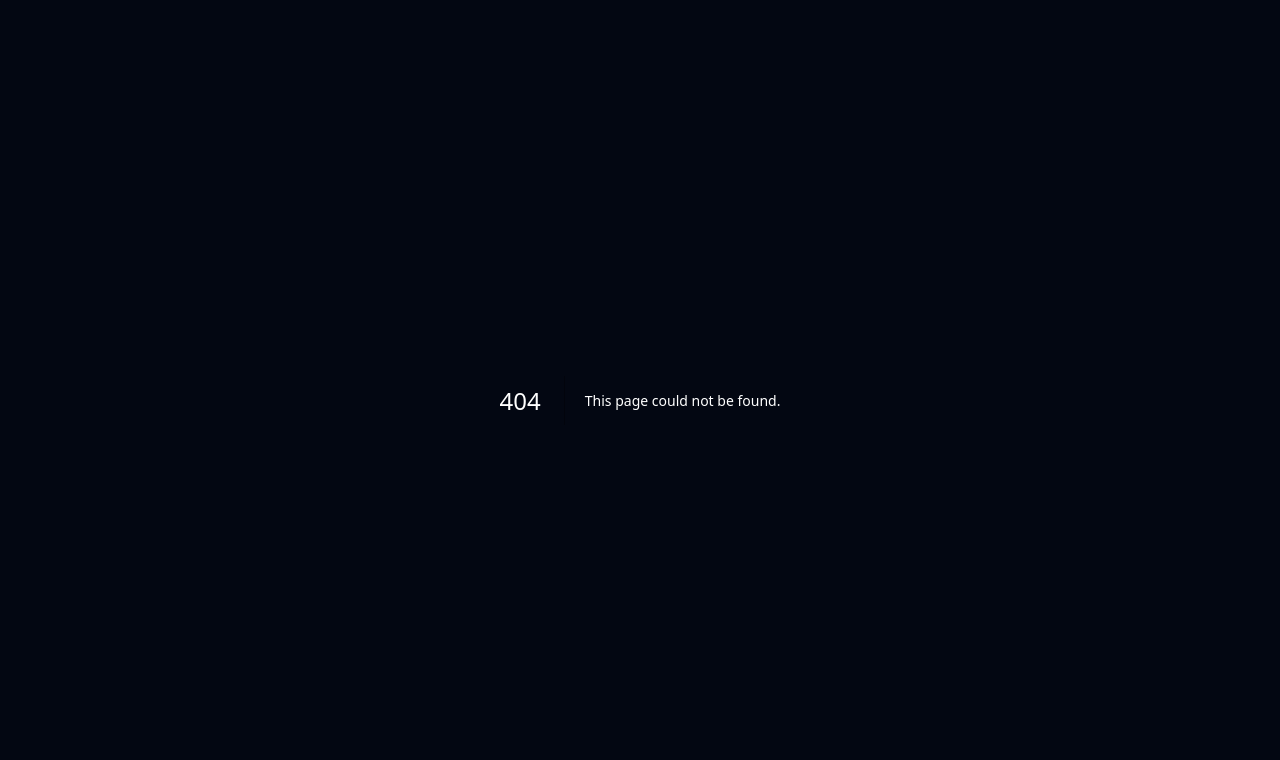
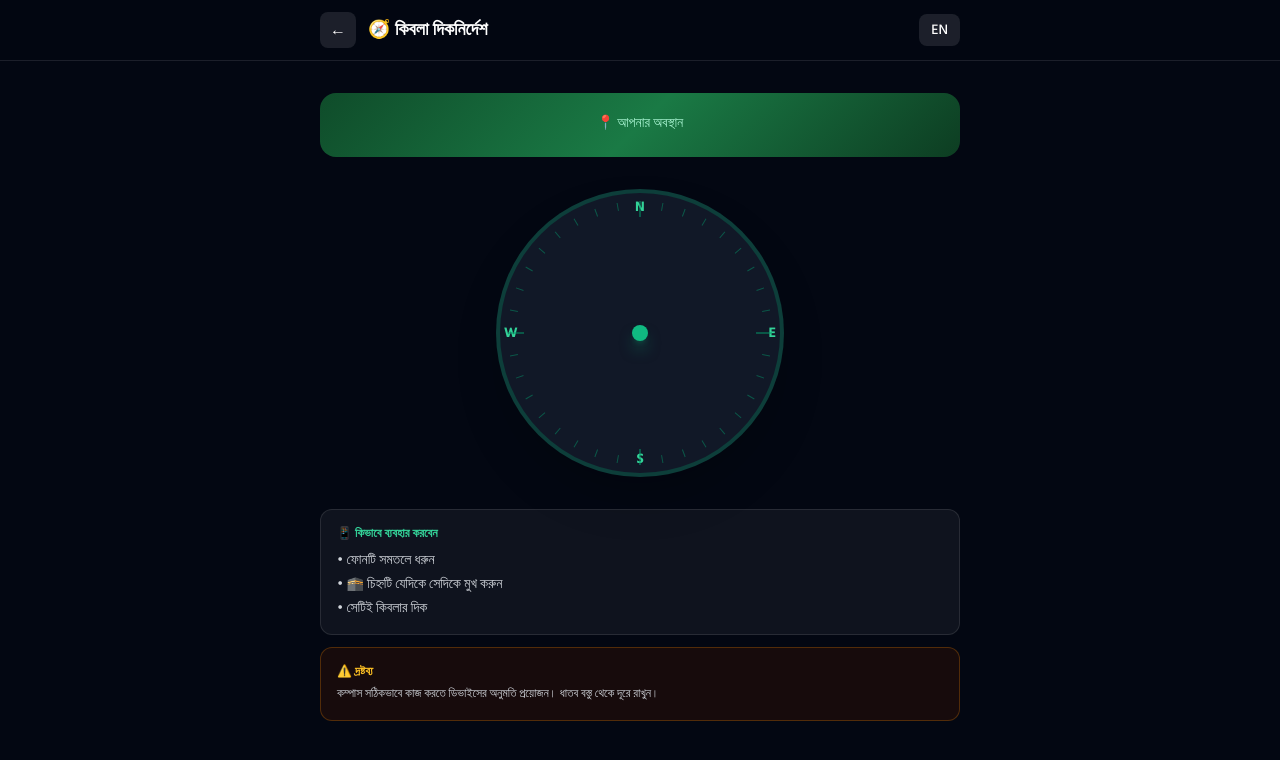
Before and after one commit to muhammadshourov404/nurapp, a Next.js app: page /nurapp/qibla in a window 1280 px wide. Before the commit this address had no page. Shown: the top 760 px of the page. Built offline with nearby package versions, Linux system fonts and the light colour scheme; no server answers.

Commit message:
Create page.js

```diff
--- /dev/null
+++ b/app/qibla/page.js
@@ -0,0 +1,203 @@
+'use client'
+
+import { useState, useEffect } from 'react'
+import Link from 'next/link'
+
+export default function QiblaPage() {
+  const [qiblaAngle, setQiblaAngle] = useState(null)
+  const [compassAngle, setCompassAngle] = useState(0)
+  const [location, setLocation] = useState(null)
+  const [status, setStatus] = useState('loading')
+  const [lang, setLang] = useState('bn')
+
+  useEffect(() => {
+    if (navigator.geolocation) {
+      navigator.geolocation.getCurrentPosition(
+        (pos) => {
+          const { latitude, longitude } = pos.coords
+          setLocation({ lat: latitude, lon: longitude })
+          const angle = calculateQibla(latitude, longitude)
+          setQiblaAngle(angle)
+          setStatus('success')
+        },
+        () => {
+          // Default to Dhaka
+          const angle = calculateQibla(23.8103, 90.4125)
+          setQiblaAngle(angle)
+          setLocation({ lat: 23.8103, lon: 90.4125 })
+          setStatus('default')
+        }
+      )
+    }
+
+    // Compass
+    const handleOrientation = (e) => {
+      if (e.alpha !== null) {
+        setCompassAngle(e.alpha)
+      }
+    }
+
+    if (window.DeviceOrientationEvent) {
+      if (typeof DeviceOrientationEvent.requestPermission === 'function') {
+        DeviceOrientationEvent.requestPermission()
+          .then(r => { if (r === 'granted') window.addEventListener('deviceorientation', handleOrientation) })
+          .catch(() => {})
+      } else {
+        window.addEventListener('deviceorientation', handleOrientation)
+      }
+    }
+
+    return () => window.removeEventListener('deviceorientation', handleOrientation)
+  }, [])
+
+  const calculateQibla = (lat, lon) => {
+    const KAABA_LAT = 21.4225
+    const KAABA_LON = 39.8262
+    const latRad = lat * Math.PI / 180
+    const lonRad = lon * Math.PI / 180
+    const kaabaLatRad = KAABA_LAT * Math.PI / 180
+    const kaabaLonRad = KAABA_LON * Math.PI / 180
+    const dLon = kaabaLonRad - lonRad
+    const y = Math.sin(dLon) * Math.cos(kaabaLatRad)
+    const x = Math.cos(latRad) * Math.sin(kaabaLatRad) -
+              Math.sin(latRad) * Math.cos(kaabaLatRad) * Math.cos(dLon)
+    const angle = Math.atan2(y, x) * 180 / Math.PI
+    return (angle + 360) % 360
+  }
+
+  const needleRotation = qiblaAngle !== null ? qiblaAngle - compassAngle : 0
+
+  return (
+    <main className="min-h-screen bg-gray-950">
+      {/* Header */}
+      <header className="sticky top-0 z-50 bg-gray-950/80 backdrop-blur-xl border-b border-white/10">
+        <div className="max-w-2xl mx-auto px-4 py-3 flex items-center justify-between">
+          <div className="flex items-center gap-3">
+            <Link href="/nurapp" className="w-9 h-9 rounded-lg bg-white/10 hover:bg-white/20 flex items-center justify-center transition-all">
+              ←
+            </Link>
+            <h1 className="text-lg font-bold text-white">
+              {lang === 'bn' ? '🧭 কিবলা দিকনির্দেশ' : '🧭 Qibla Direction'}
+            </h1>
+          </div>
+          <button
+            onClick={() => setLang(lang === 'bn' ? 'en' : 'bn')}
+            className="px-3 py-1.5 rounded-lg bg-white/10 hover:bg-white/20 text-sm font-medium transition-all"
+          >
+            {lang === 'bn' ? 'EN' : 'বাং'}
+          </button>
+        </div>
+      </header>
+
+      <div className="max-w-2xl mx-auto px-4 py-8">
+
+        {/* Info Card */}
+        <div className="rounded-2xl gradient-green p-5 text-center mb-8">
+          <p className="text-emerald-200 text-sm mb-1">
+            {lang === 'bn' ? '📍 আপনার অবস্থান' : '📍 Your Location'}
+          </p>
+          {location && (
+            <p className="text-white font-bold">
+              {status === 'default'
+                ? (lang === 'bn' ? 'ঢাকা, বাংলাদেশ (ডিফল্ট)' : 'Dhaka, Bangladesh (Default)')
+                : `${location.lat.toFixed(4)}°N, ${location.lon.toFixed(4)}°E`}
+            </p>
+          )}
+          {qiblaAngle !== null && (
+            <p className="text-amber-300 text-sm mt-2">
+              {lang === 'bn' ? `কিবলার দিক: ${Math.round(qiblaAngle)}°` : `Qibla Direction: ${Math.round(qiblaAngle)}°`}
+            </p>
+          )}
+        </div>
+
+        {/* Compass */}
+        <div className="flex justify-center mb-8">
+          <div className="relative w-72 h-72">
+            {/* Outer Ring */}
+            <div className="absolute inset-0 rounded-full border-4 border-emerald-600/30 bg-gray-900 shadow-2xl">
+              {/* Direction Labels */}
+              {[
+                { label: 'N', top: '4px', left: '50%', transform: 'translateX(-50%)' },
+                { label: 'S', bottom: '4px', left: '50%', transform: 'translateX(-50%)' },
+                { label: 'E', right: '4px', top: '50%', transform: 'translateY(-50%)' },
+                { label: 'W', left: '4px', top: '50%', transform: 'translateY(-50%)' },
+              ].map((d, i) => (
+                <span
+                  key={i}
+                  className="absolute text-emerald-400 font-bold text-sm"
+                  style={{ top: d.top, bottom: d.bottom, left: d.left, right: d.right, transform: d.transform }}
+                >
+                  {d.label}
+                </span>
+              ))}
+
+              {/* Degree Marks */}
+              {Array.from({ length: 36 }).map((_, i) => (
+                <div
+                  key={i}
+                  className="absolute w-full h-full"
+                  style={{ transform: `rotate(${i * 10}deg)` }}
+                >
+                  <div className={`absolute top-2 left-1/2 -translate-x-1/2 bg-emerald-600/50 ${i % 9 === 0 ? 'w-0.5 h-4' : 'w-px h-2'}`}></div>
+                </div>
+              ))}
+
+              {/* Qibla Needle */}
+              {qiblaAngle !== null && (
+                <div
+                  className="absolute inset-0 flex items-center justify-center transition-transform duration-300"
+                  style={{ transform: `rotate(${needleRotation}deg)` }}
+                >
+                  {/* Needle Up (Qibla) */}
+                  <div className="absolute bottom-1/2 left-1/2 -translate-x-1/2 flex flex-col items-center">
+                    <div className="text-2xl">🕋</div>
+                    <div className="w-1 bg-gradient-to-b from-amber-400 to-amber-600 rounded-full"
+                      style={{ height: '90px' }}
+                    ></div>
+                  </div>
+                  {/* Needle Down */}
+                  <div className="absolute top-1/2 left-1/2 -translate-x-1/2">
+                    <div className="w-1 bg-gradient-to-b from-red-600 to-red-400 rounded-full"
+                      style={{ height: '70px' }}
+                    ></div>
+                  </div>
+                </div>
+              )}
+
+              {/* Center Dot */}
+              <div className="absolute inset-0 flex items-center justify-center">
+                <div className="w-4 h-4 rounded-full bg-emerald-500 shadow-lg shadow-emerald-500/50"></div>
+              </div>
+            </div>
+          </div>
+        </div>
+
+        {/* Instructions */}
+        <div className="space-y-3">
+          <div className="rounded-xl bg-white/5 border border-white/10 p-4">
+            <p className="text-emerald-400 text-xs font-bold mb-2">
+              {lang === 'bn' ? '📱 কিভাবে ব্যবহার করবেন' : '📱 How to Use'}
+            </p>
+            <ul className="text-gray-300 text-sm space-y-1">
+              <li>• {lang === 'bn' ? 'ফোনটি সমতলে ধরুন' : 'Hold your phone flat'}</li>
+              <li>• {lang === 'bn' ? '🕋 চিহ্নটি যেদিকে সেদিকে মুখ করুন' : 'Face the direction of 🕋 symbol'}</li>
+              <li>• {lang === 'bn' ? 'সেটিই কিবলার দিক' : 'That is the Qibla direction'}</li>
+            </ul>
+          </div>
+
+          <div className="rounded-xl bg-amber-950/30 border border-amber-600/30 p-4">
+            <p className="text-amber-400 text-xs font-bold mb-1">
+              {lang === 'bn' ? '⚠️ দ্রষ্টব্য' : '⚠️ Note'}
+            </p>
+            <p className="text-gray-300 text-xs leading-relaxed">
+              {lang === 'bn'
+                ? 'কম্পাস সঠিকভাবে কাজ করতে ডিভাইসের অনুমতি প্রয়োজন। ধাতব বস্তু থেকে দূরে রাখুন।'
+                : 'Compass needs device permission to work properly. Keep away from metal objects.'}
+            </p>
+          </div>
+        </div>
+
+      </div>
+    </main>
+  )
+}
```
